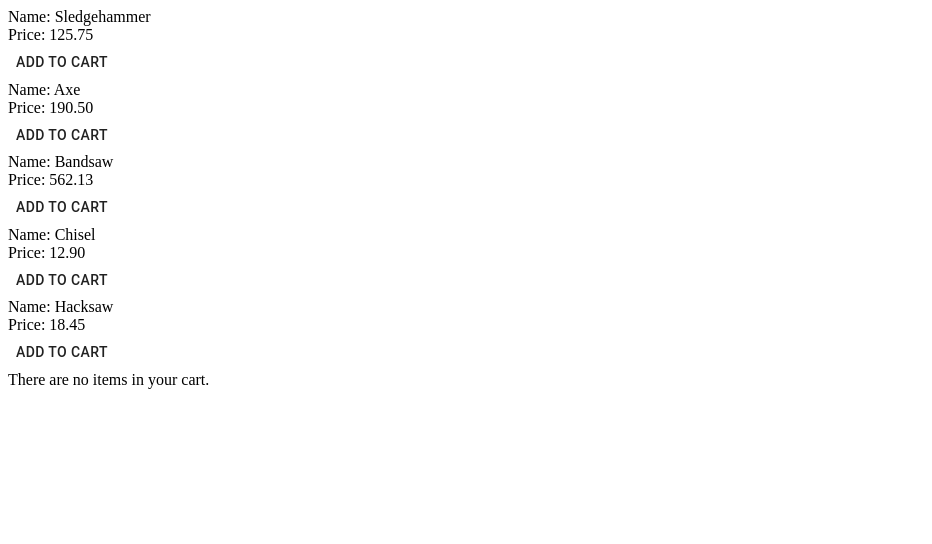
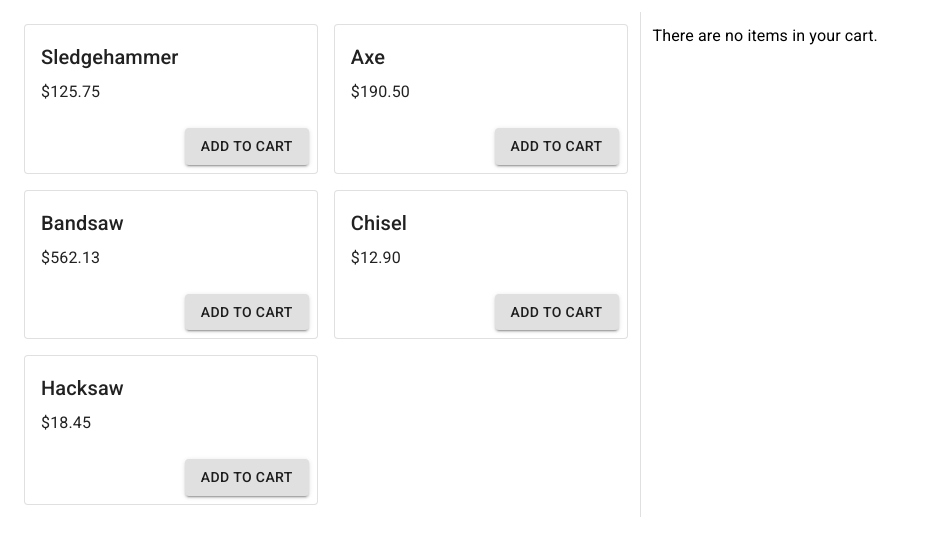
Before and after one commit to Jtam333/react-shopping-cart, a React (Create React App) app: page / in a window 1280 px wide. Shown: the top 544 px of the page, without its empty margins (0-932 px from the left). Built offline with nearby package versions, Linux system fonts and the light colour scheme.

Commit message:
Added basic UI layt

```diff
--- a/package.json
+++ b/package.json
@@ -4,6 +4,7 @@
   "private": true,
   "dependencies": {
     "@material-ui/core": "^4.11.4",
+    "@material-ui/icons": "^4.11.2",
     "@reduxjs/toolkit": "^1.6.0",
     "react": "^17.0.2",
     "react-dom": "^17.0.2",
--- a/public/index.html
+++ b/public/index.html
@@ -24,6 +24,8 @@
       work correctly both with client-side routing and a non-root public URL.
       Learn how to configure a non-root public URL by running `npm run build`.
     -->
+    <link rel="stylesheet" href="https://fonts.googleapis.com/css?family=Roboto:300,400,500,700&display=swap" />
+
     <title>React App</title>
   </head>
   <body>
--- a/src/App.js
+++ b/src/App.js
@@ -1,12 +1,22 @@
 import Shop from "./components/shop/Shop";
-import Cart from "./components/cart/Cart"
+import Cart from "./components/cart/Cart";
+import { Box, Grid, Divider, Typography } from "@material-ui/core";
 
 function App() {
   return (
-    <div className="App">
-      <Shop />
-      <Cart />
-    </div>
+    <Box p={2}>
+      <Typography>
+        <Grid className="App" container spacing={3}>
+          <Grid item sm>
+            <Shop />
+          </Grid>
+          <Divider orientation="vertical" flexItem />
+          <Grid item sm>
+            <Cart />
+          </Grid>
+        </Grid>
+      </Typography>
+    </Box>
   );
 }
 
--- a/src/app/store.js
+++ b/src/app/store.js
@@ -18,7 +18,7 @@ const persistConfig = {
   storage,
 };
 
-//Creates a root reducer for persistReducer
+//Creates a root reducer for persistReducer to consume
 const reducers = combineReducers({
   cart: cartReducer,
 });
--- a/src/components/cart/Cart.js
+++ b/src/components/cart/Cart.js
@@ -1,6 +1,7 @@
 import { useSelector } from "react-redux";
 import CartItem from "./CartItem";
 import { selectCart, selectCartTotal } from "./cartSlice";
+import { Box, Divider } from "@material-ui/core";
 
 export default function Cart() {
   const cartItems = useSelector(selectCart);
@@ -10,9 +11,19 @@ export default function Cart() {
     return (
       <div>
         {cartItems.map((item) => (
-          <CartItem key={item.name} item={item} />
+          <>
+            <CartItem key={item.name} item={item} />
+            <Divider />
+          </>
         ))}
-        <div>Subtotal: {subtotal.toFixed(2)}</div>
+
+        <Box
+          textAlign="right"
+          fontWeight="fontWeightBold"
+          fontSize="h6.fontSize"
+        >
+          Subtotal: ${subtotal.toFixed(2)}
+        </Box>
       </div>
     );
   }
--- a/src/components/cart/CartItem.js
+++ b/src/components/cart/CartItem.js
@@ -1,4 +1,5 @@
-import { Button } from "@material-ui/core";
+import { IconButton, Box } from "@material-ui/core";
+import HighlightOff from "@material-ui/icons/HighlightOff";
 import { useDispatch } from "react-redux";
 import { removeFromCart } from "./cartSlice";
 
@@ -7,14 +8,28 @@ export default function CartItem(props) {
   const dispatch = useDispatch();
 
   return (
-    <div>
-      <div>Name: {item.name}</div>
-      <div>Price: {item.price.toFixed(2)}</div>
-      <div>Quantity: {item.quantity}</div>
-      <div>Total Price: {item.totalPrice.toFixed(2)}</div>
-      <Button onClick={() => dispatch(removeFromCart(item))}>
-        Remove Item
-      </Button>
-    </div>
+    <Box
+      p={2}
+      display="flex"
+      flexDirection="row"
+      justifyContent="space-between"
+    >
+      <Box>
+        <Box fontWeight="fontWeightBold">{item.name}</Box>
+        <div>${item.price.toFixed(2)}</div>
+        <div>Quantity: {item.quantity}</div>
+        <div>Total Price: ${item.totalPrice.toFixed(2)}</div>
+      </Box>
+      <Box display="flex" alignItems="center">
+        <IconButton
+          aria-label="delete"
+          size="small"
+          style={{ marginLeft: "auto" }}
+          onClick={() => dispatch(removeFromCart(item))}
+        >
+          <HighlightOff fontSize="small" />
+        </IconButton>
+      </Box>
+    </Box>
   );
 }
--- a/src/components/shop/Shop.js
+++ b/src/components/shop/Shop.js
@@ -1,12 +1,29 @@
 import products from "../../database/products";
 import ShopItemCard from "./ShopItemCard";
+import { Grid, GridList, GridListTile } from "@material-ui/core";
 
 export default function Shop() {
   return (
-    <div>
+    // <Grid
+    //   container
+    //   spacing={3}
+    //   direction="column"
+    //   // justify="space-evenly"
+    //   alignItems="flex-start"
+    // >
+    //   {products.map((product) => (
+    //     <Grid item>
+    //       <ShopItemCard key={product.name} product={product} />
+    //     </Grid>
+    //   ))}
+    // </Grid>
+
+    <GridList cols={2} spacing={16} cellHeight="auto">
       {products.map((product) => (
-        <ShopItemCard key={product.name} product={product} />
+        <GridListTile key={product.name}>
+          <ShopItemCard product={product} />
+        </GridListTile>
       ))}
-    </div>
+    </GridList>
   );
 }
--- a/src/components/shop/ShopItemCard.js
+++ b/src/components/shop/ShopItemCard.js
@@ -1,4 +1,10 @@
-import { Button } from "@material-ui/core";
+import {
+  Button,
+  Card,
+  CardActions,
+  CardContent,
+  Typography,
+} from "@material-ui/core";
 import { useDispatch } from "react-redux";
 import { addToCart } from "../cart/cartSlice";
 
@@ -7,10 +13,23 @@ export default function ShopItemCard(props) {
   const dispatch = useDispatch();
 
   return (
-    <div>
-      <div>Name: {product.name}</div>
-      <div>Price: {product.price.toFixed(2)}</div>
-      <Button onClick={() => dispatch(addToCart(product))}>Add to cart</Button>
-    </div>
+    <Card variant="outlined">
+      <CardContent>
+        <Typography gutterBottom variant="h6" component="h2">
+          {product.name}
+        </Typography>
+
+        <div>${product.price.toFixed(2)}</div>
+      </CardContent>
+      <CardActions>
+        <Button
+          variant="contained"
+          style={{ marginLeft: "auto" }}
+          onClick={() => dispatch(addToCart(product))}
+        >
+          Add to cart
+        </Button>
+      </CardActions>
+    </Card>
   );
 }
```
Also changed, not shown: 1 other file (tests, documents, lock files or other folders).
